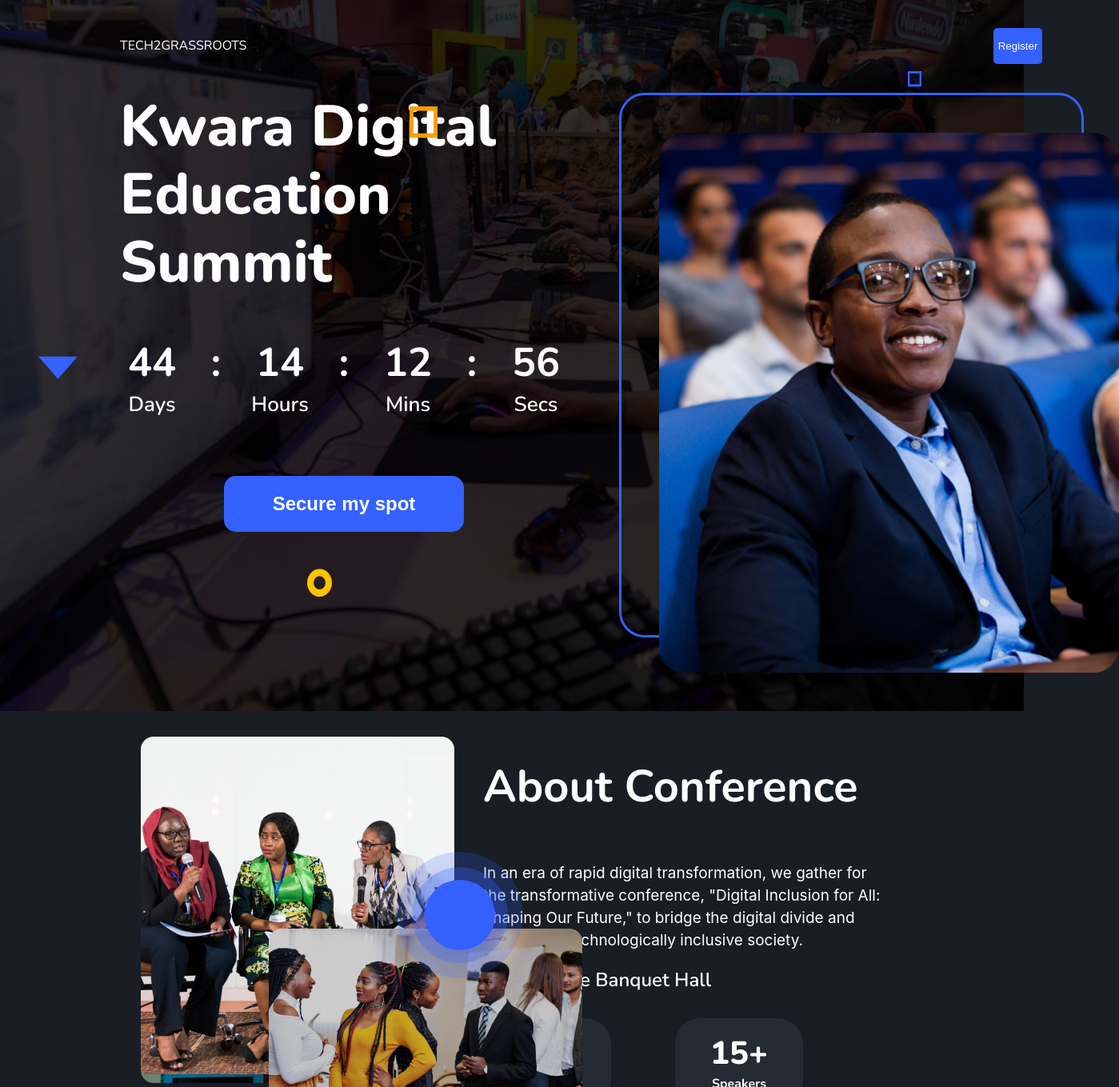
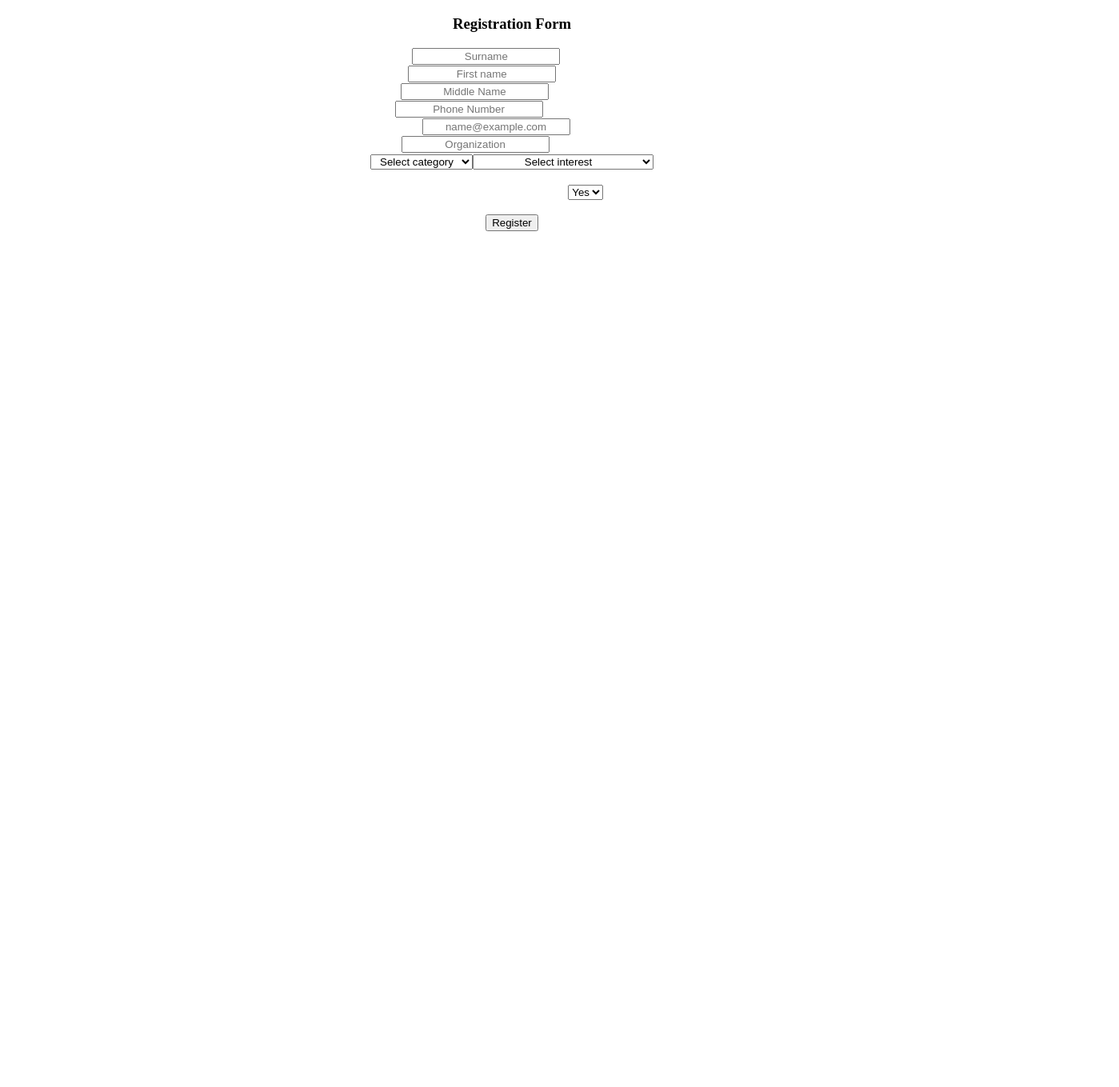
Before and after one commit to Astro175/conference-landing-page, a React (Vite) app in the folder landing-page/: page /register in a window 1280 px wide. Shown: the top 1359 px of the page at 80% size, 1399 px wide, since content can reach past the window. After the commit the page ends 859 px from the top, so only its background shows below. Built offline with nearby package versions, Linux system fonts and the light colour scheme.

Commit message:
Linked form

```diff
--- a/landing-page/package.json
+++ b/landing-page/package.json
@@ -12,7 +12,8 @@
   "dependencies": {
     "prop-types": "^15.8.1",
     "react": "^18.2.0",
-    "react-dom": "^18.2.0"
+    "react-dom": "^18.2.0",
+    "react-router-dom": "^6.21.0"
   },
   "devDependencies": {
     "@types/react": "^18.2.37",
--- a/landing-page/src/App.jsx
+++ b/landing-page/src/App.jsx
@@ -1,23 +1,18 @@
+import { BrowserRouter, Route, Routes } from 'react-router-dom';
 import './App.css';
-// import Profile from './components/Profile/Profile'
-import About from './components/About/About';
-import Footer from './components/Footer/Footer';
-import Guests from './components/Guests/Guests';
-import Head from './components/Header/Header';
-import Schedule from './components/Schedule/Schedule';
-import Speakers from './components/Speakers/Speakers';
+import Form from './pages/Form';
+import Home from './pages/home';
 function App() {
 
   return (
-    <div className='container'>
-      <Head />
-      <About />
-      <Speakers />
-      <Schedule />
-      <Guests />
-      <Footer />
-    </div>
+    <BrowserRouter>
+      <Routes>
+        <Route path="/" element={<Home />} />
+        <Route path='/register' element={<Form />} />
+      </Routes>
+    </BrowserRouter>
+
   )
 }
 
-export default App
+export default App;
--- a/landing-page/src/components/Navbar/Navbar.jsx
+++ b/landing-page/src/components/Navbar/Navbar.jsx
@@ -1,10 +1,11 @@
+import { Link } from 'react-router-dom'
 import './Navbar.css'
 
 export default function Navbar() {
     return (
         <nav>
             <p className='title'>TECH2GRASSROOTS</p>
-            <button className='register-btn'>Register</button>
+            <Link to="/register"><button className='register-btn'>Register</button></Link>
         </nav>
     )
 }
--- a/landing-page/src/components/Time/Time.jsx
+++ b/landing-page/src/components/Time/Time.jsx
@@ -1,4 +1,5 @@
 import { useEffect, useState } from 'react';
+import { Link } from 'react-router-dom';
 import './Time.css';
 
 export default function Time() {
@@ -58,7 +59,7 @@ export default function Time() {
           <span>Time is up</span>
         )}
       </div>
-      <button className='join-btn'>Secure my spot</button>
+      <Link to='/register'><button className='join-btn'>Secure my spot</button></Link>
     </div>
   );
 }
--- a/landing-page/src/components/Form/Form.jsx
+++ b/landing-page/src/pages/Form.jsx
@@ -1,7 +1,7 @@
 import { useState } from 'react';
-import './App.css';
 
-  function App() {
+
+  export default function Form() {
     const [formData, setFormData] = useState({
       surName: '',
       firstName: '',
@@ -33,7 +33,6 @@ import './App.css';
       <>
         <div
         style={{
-        backgroundImage: `url(${process.env.PUBLIC_URL}/form-bg.jpg)`,
         backgroundSize: 'cover',
         backgroundPosition: 'center',
         minHeight: '100vh',
@@ -108,5 +107,3 @@ import './App.css';
       </>
     );
   }
-
-  export default App;
--- /dev/null
+++ b/landing-page/src/pages/home.jsx
@@ -0,0 +1,20 @@
+
+import About from '../components/About/About';
+import Footer from '../components/Footer/Footer';
+import Guests from '../components/Guests/Guests';
+import Head from '../components/Header/Header';
+import Schedule from '../components/Schedule/Schedule';
+import Speakers from '../components/Speakers/Speakers';
+
+export default function Home() {
+    return (
+    <div className='container'>
+      <Head />
+      <About />
+      <Speakers />
+      <Schedule />
+      <Guests />
+      <Footer />
+    </div>
+    )
+}
```
Also changed, not shown: 1 other file (tests, documents, lock files or other folders).
